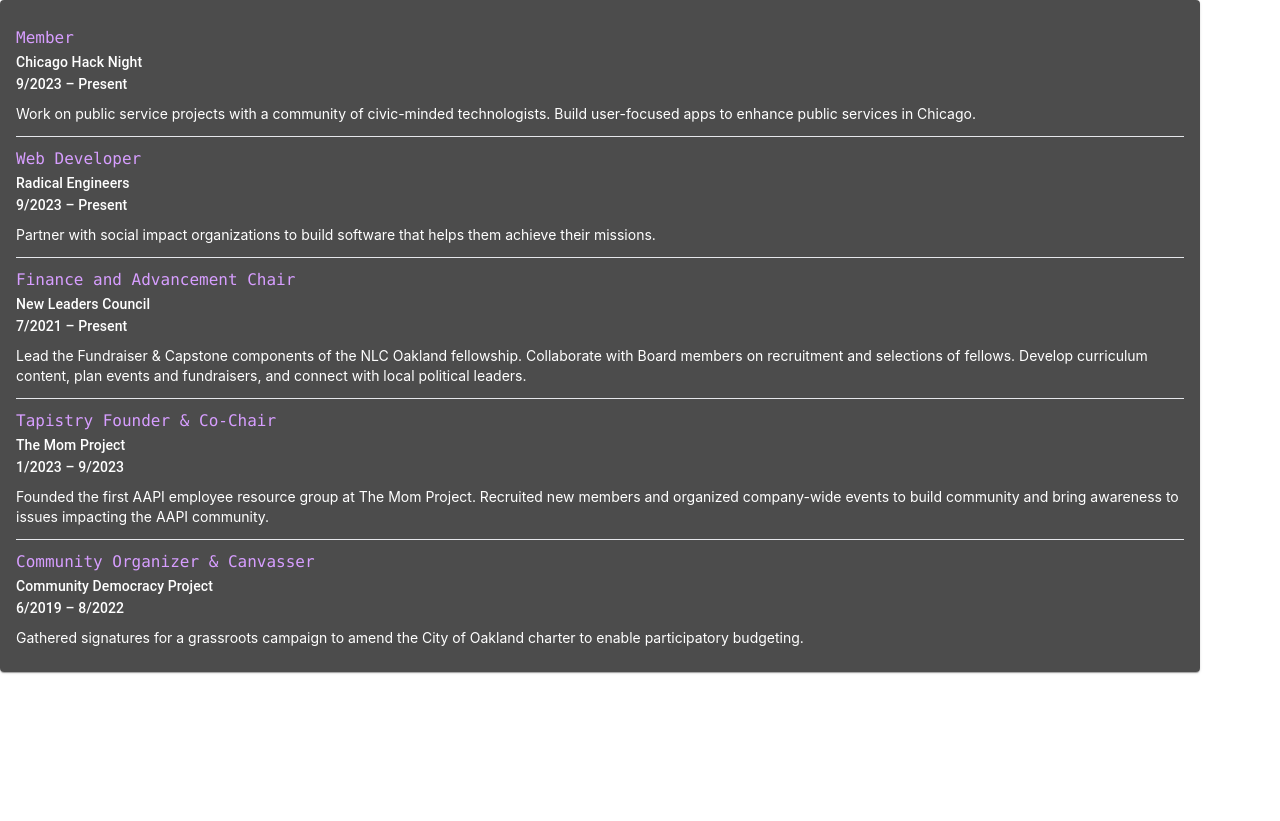
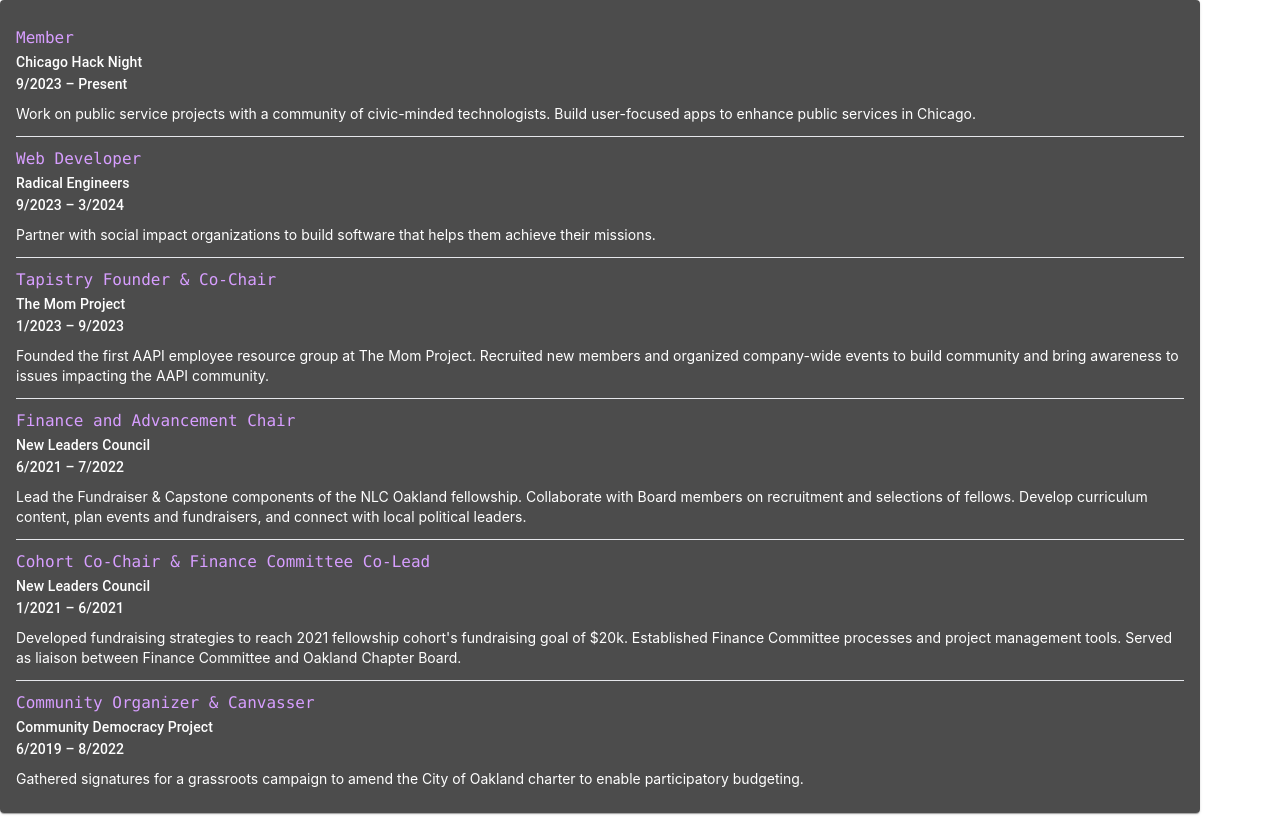
Before and after one commit to fionatagious/fiona.works, a Next.js app: page /resume/leadership in a window 1280 px wide. Before the commit the page ends 800 px from the top, so only its background shows below. Built offline with nearby package versions, Linux system fonts and the light colour scheme.

Commit message:
end dates

```diff
--- a/pages/resume/leadership.js
+++ b/pages/resume/leadership.js
@@ -15,16 +15,9 @@
   {
     role: "Web Developer",
     organization: "Radical Engineers",
-    date: "9/2023 – Present",
+    date: "9/2023 – 3/2024",
     description:
       "Partner with social impact organizations to build software that helps them achieve their missions.",
-  },
-  {
-    role: "Finance and Advancement Chair",
-    organization: "New Leaders Council",
-    date: "7/2021 – Present",
-    description:
-      "Lead the Fundraiser & Capstone components of the NLC Oakland fellowship. Collaborate with Board members on recruitment and selections of fellows. Develop curriculum content, plan events and fundraisers, and connect with local political leaders.",
   },
   {
     role: "Tapistry Founder & Co-Chair",
@@ -32,6 +25,20 @@
     date: "1/2023 – 9/2023",
     description:
       "Founded the first AAPI employee resource group at The Mom Project. Recruited new members and organized company-wide events to build community and bring awareness to issues impacting the AAPI community.",
+  },
+  {
+    role: "Finance and Advancement Chair",
+    organization: "New Leaders Council",
+    date: "6/2021 – 7/2022",
+    description:
+      "Lead the Fundraiser & Capstone components of the NLC Oakland fellowship. Collaborate with Board members on recruitment and selections of fellows. Develop curriculum content, plan events and fundraisers, and connect with local political leaders.",
+  },
+  {
+    role: "Cohort Co-Chair & Finance Committee Co-Lead",
+    organization: "New Leaders Council",
+    date: "1/2021 – 6/2021",
+    description:
+      "Developed fundraising strategies to reach 2021 fellowship cohort's fundraising goal of $20k. Established Finance Committee processes and project management tools. Served as liaison between Finance Committee and Oakland Chapter Board.",
   },
   {
     role: "Community Organizer & Canvasser",
```
